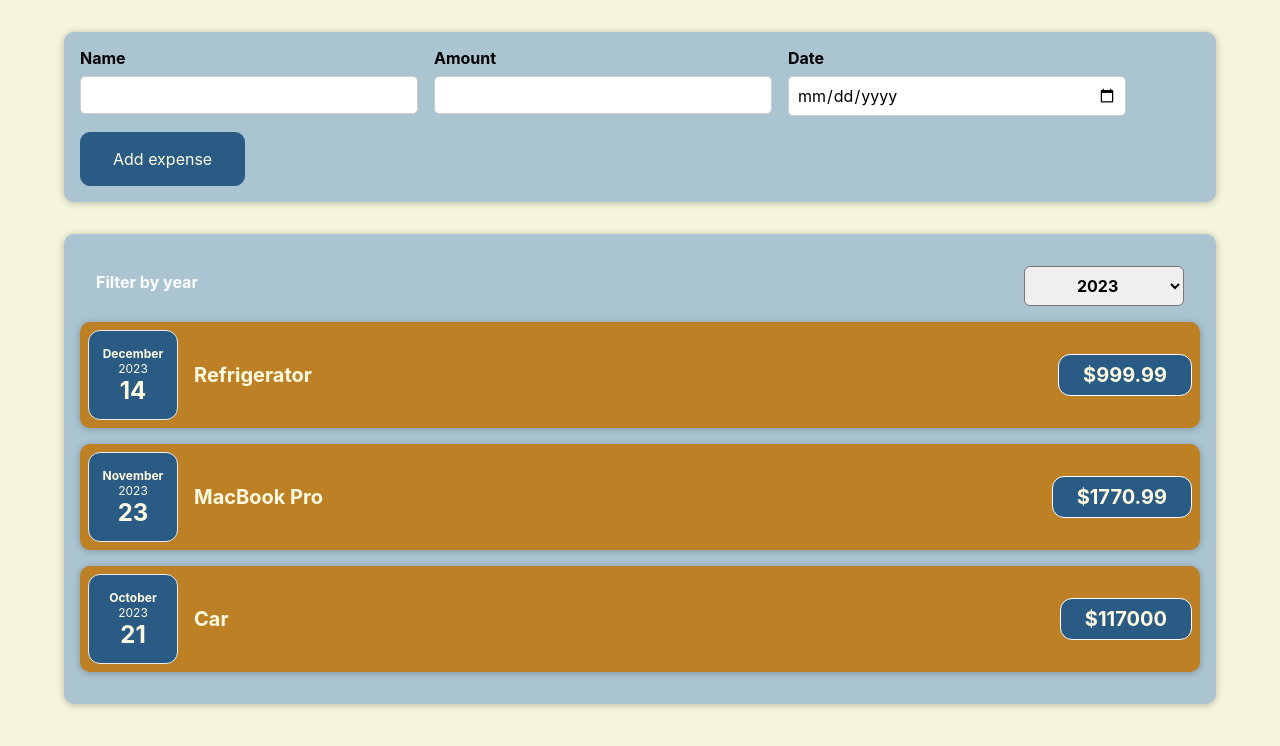
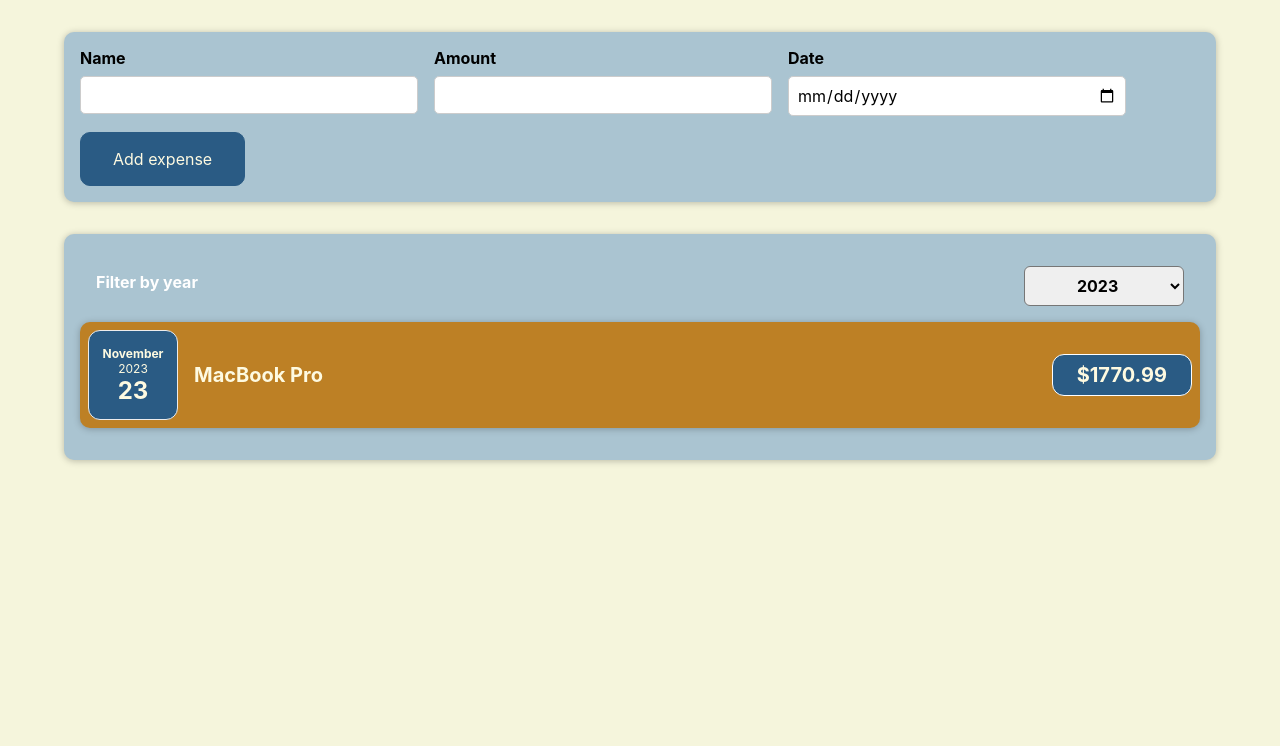
Before and after one commit to butyrskiy/financial-app-react, a React (Create React App) app: page / in a window 1280 px wide. Shown: the top 746 px of the page. Built offline with nearby package versions, Linux system fonts and the light colour scheme.

Commit message:
add component «CostLists» and refactoring current code

```diff
--- a/src/App.js
+++ b/src/App.js
@@ -1,11 +1,11 @@
+import { useState } from "react";
 import Costs from "./components/Costs/Costs";
 import NewCost from "./components/NewCost/NewCost";
 
-const App = () => {
-  const costs = [
+const INITIAL_COSTS = [
   {
     id: 'c1',
-      date: new Date(2023, 11, 14),
+    date: new Date(2022, 11, 14),
     description: 'Refrigerator',
     amount: 999.99
   },
@@ -17,14 +17,19 @@ const App = () => {
   },
   {
     id: 'c3',
-      date: new Date(2023, 9, 21),
+    date: new Date(2022, 9, 21),
     description: 'Car',
     amount: 117000.00
   },
 ];
 
+const App = () => {
+  const [costs, setCosts] = useState(INITIAL_COSTS);
+
   const addCostHandler = (cost) => {
-    console.log(cost);
+    setCosts(prevCosts => {
+      return [cost, ...prevCosts];
+    });
   }
 
   return (
--- a/src/components/Costs/CostItem.js
+++ b/src/components/Costs/CostItem.js
@@ -4,6 +4,7 @@ import './CostItem.css';
 
 const CostItem = (props) => {
   return (
+    <li>
       <Card className='cost-item'>
         <CostDate date={props.date} />
         <div className='cost-item__description'>
@@ -11,6 +12,7 @@ const CostItem = (props) => {
           <div className='cost-item__price'>${props.amount}</div>
         </div>
       </Card>
+    </li>
   )
 
 }
--- /dev/null
+++ b/src/components/Costs/CostList.css
@@ -0,0 +1,9 @@
+.cost-list {
+  list-style: none;
+  padding: 0;
+}
+
+.cost-list__fallback {
+  color: #fefae1;
+  text-align: center;
+}
--- /dev/null
+++ b/src/components/Costs/CostList.js
@@ -0,0 +1,24 @@
+import CostItem from "./CostItem";
+import "./CostList.css";
+
+const CostsList = (props) => {
+  if (props.costs.length === 0) {
+    return <h2 className="cost-list__fallback">No costs in select year</h2>;
+  }
+
+  return (
+    <ul className="cost-list">
+      {props.costs.map((cost) => (
+        <CostItem
+          id={cost.id}
+          key={cost.id}
+          description={cost.description}
+          amount={cost.amount}
+          date={cost.date}
+        />
+      ))}
+    </ul>
+  );
+};
+
+export default CostsList;
--- a/src/components/Costs/Costs.js
+++ b/src/components/Costs/Costs.js
@@ -1,28 +1,28 @@
 import Card from "../UI/Card";
-import CostItem from "./CostItem";
 import CostsFilter from "./CostsFilter";
-import './Costs.css'
+import "./Costs.css";
 import { useState } from "react";
+import CostsList from "./CostList";
 
 const Costs = (props) => {
   const { costs } = props;
 
-  const [selectedYear, setSelectedYear] = useState('2023');
+  const [selectedYear, setSelectedYear] = useState("2023");
 
   const yearChangeHandler = (year) => {
     setSelectedYear(year);
-  }
+  };
+
+  const filteredCosts = costs.filter(cost => cost.date.getFullYear().toString() === selectedYear);
 
   return (
     <div>
-      <Card className='costs'>
-        <CostsFilter year ={selectedYear} onChangeYear={yearChangeHandler} />
-        <CostItem date={costs[0].date} description={costs[0].description} amount={costs[0].amount} />
-        <CostItem date={costs[1].date} description={costs[1].description} amount={costs[1].amount} />
-        <CostItem date={costs[2].date} description={costs[2].description} amount={costs[2].amount} />
+      <Card className="costs">
+        <CostsFilter year={selectedYear} onChangeYear={yearChangeHandler} />
+        <CostsList costs={filteredCosts} />
       </Card>
     </div>
-  )
-}
+  );
+};
 
 export default Costs;
--- a/src/components/NewCost/CostForm.js
+++ b/src/components/NewCost/CostForm.js
@@ -43,7 +43,7 @@ const CostForm = (props) => {
     e.preventDefault();
 
     const costData = {
-      name: inputName,
+      description: inputName,
       amount: inputAmount,
       date: new Date(inputDate),
     };
```
Lines whose indentation alone changed are shown as unchanged.
